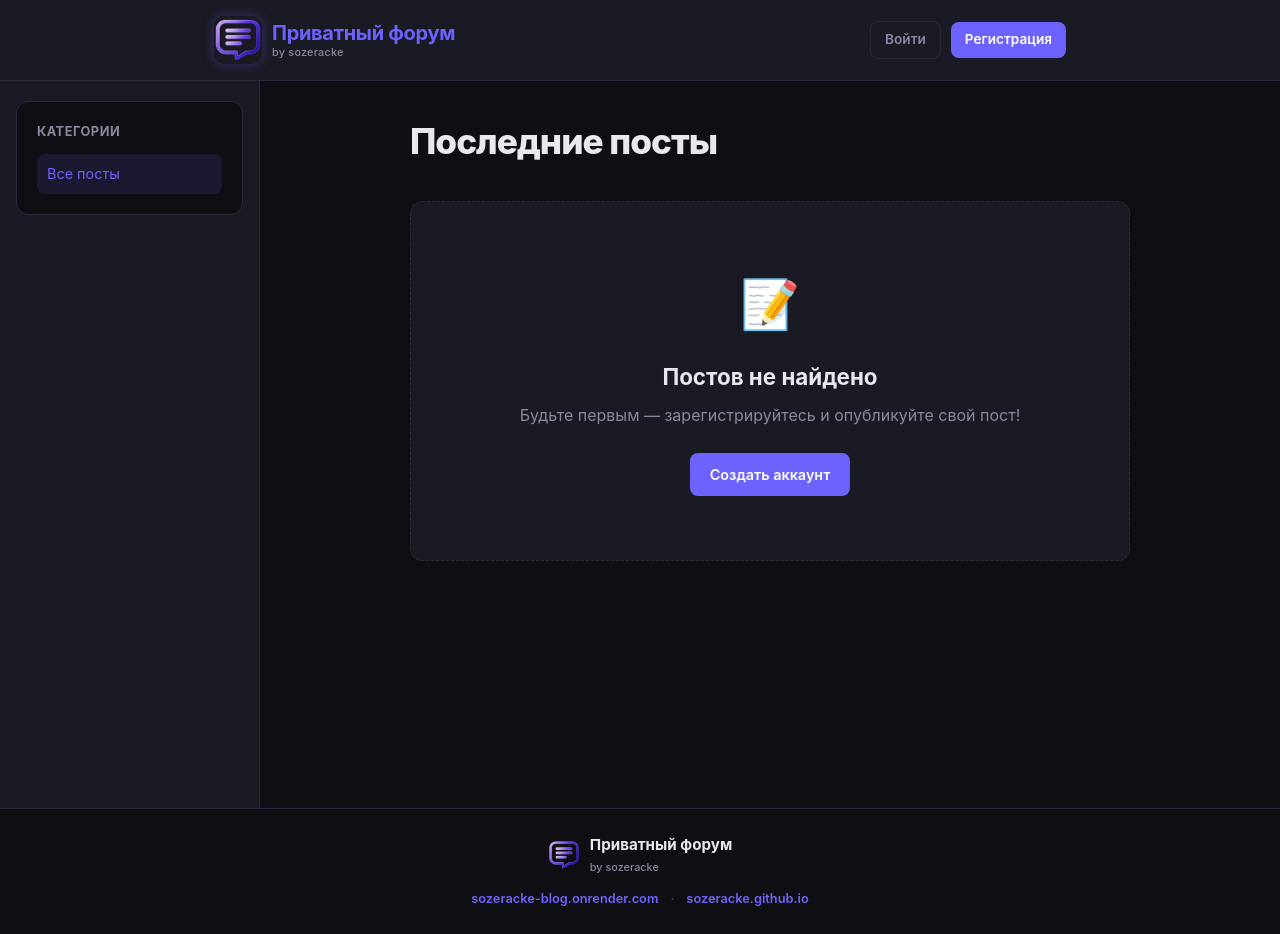
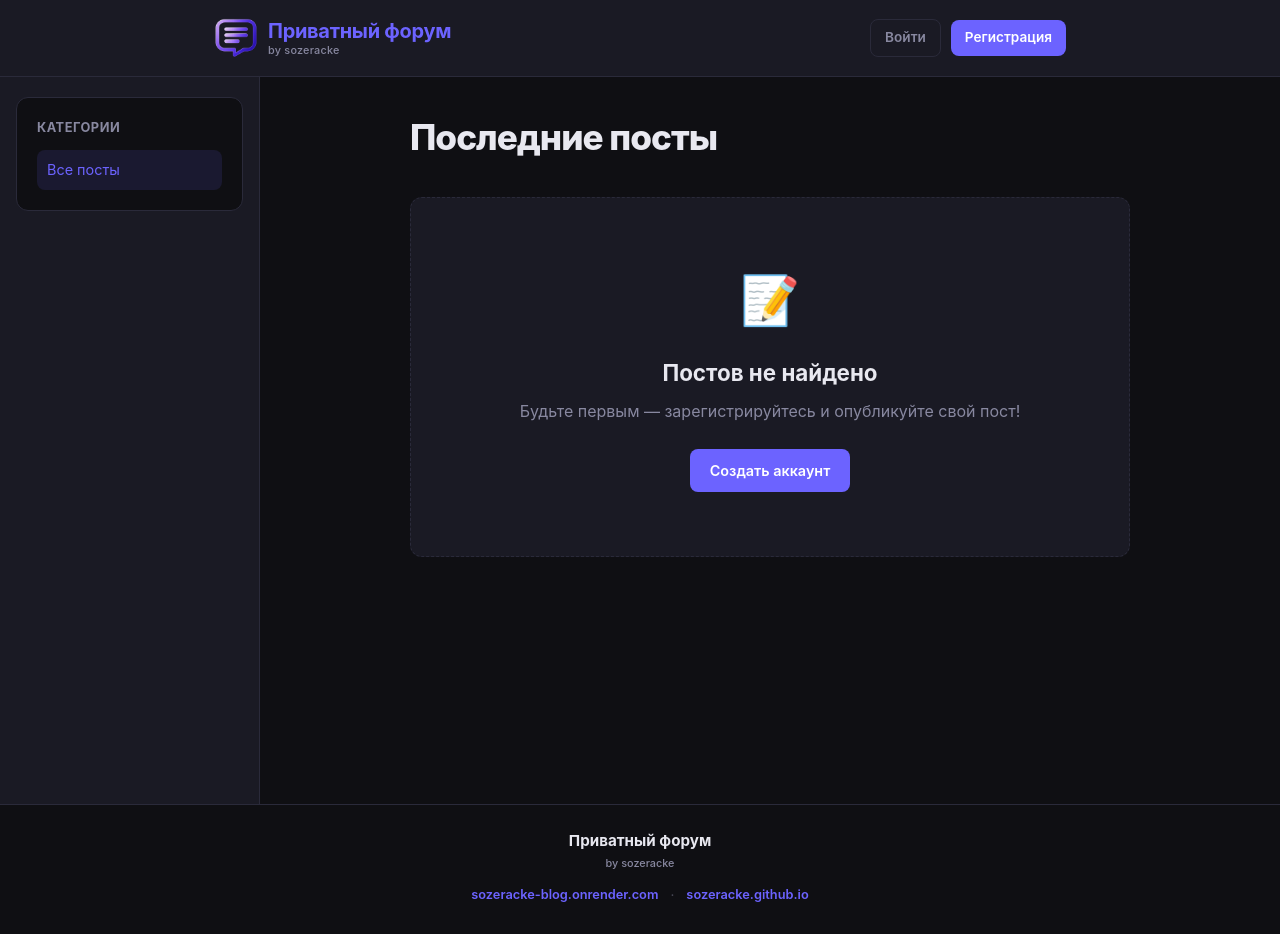
Before and after one commit to Sozeracke/sozeracke.github.io, a Flask app: page / in a window 1280 px wide. After the commit the page ends 902 px from the top, so only its background shows below. Run offline with Flask 3, Linux system fonts and the light colour scheme; data that the repository does not hold is empty; some libraries are stand-ins or nearby versions.

Commit message:
Revert favicon changes; use cropped site-logo in navbar only

```diff
--- a/static/style.css
+++ b/static/style.css
@@ -81,12 +81,11 @@ body {
 }
 
 .logo-image {
-    width: 48px;
-    height: 48px;
+    width: 44px;
+    height: 44px;
     border-radius: 10px;
-    object-fit: cover;
+    object-fit: contain;
     flex-shrink: 0;
-    box-shadow: 0 0 12px rgba(108, 99, 255, 0.35);
 }
 
 .logo-text {
@@ -1800,27 +1799,11 @@ body {
 
 .footer-brand {
     display: flex;
-    flex-direction: row;
-    align-items: center;
-    justify-content: center;
-    gap: 10px;
+    flex-direction: column;
+    align-items: center;
+    gap: 2px;
     width: 100%;
     margin-bottom: 4px;
-}
-
-.footer-logo {
-    width: 32px;
-    height: 32px;
-    border-radius: 8px;
-    object-fit: cover;
-    flex-shrink: 0;
-}
-
-.footer-brand-text {
-    display: flex;
-    flex-direction: column;
-    align-items: flex-start;
-    gap: 2px;
 }
 
 .footer-title {
--- a/templates/base.html
+++ b/templates/base.html
@@ -4,18 +4,13 @@
     <meta charset="UTF-8">
     <meta name="viewport" content="width=device-width, initial-scale=1.0">
     <title>{% block title %}{{ site_name }}{% endblock %}</title>
-    <link rel="icon" type="image/png" sizes="192x192" href="{{ url_for('static', filename='favicon-192.png') }}">
-    <link rel="icon" type="image/png" sizes="64x64" href="{{ url_for('static', filename='favicon-64.png') }}">
-    <link rel="icon" type="image/png" sizes="48x48" href="{{ url_for('static', filename='favicon-48.png') }}">
-    <link rel="icon" type="image/png" sizes="32x32" href="{{ url_for('static', filename='favicon-32.png') }}">
-    <link rel="apple-touch-icon" sizes="180x180" href="{{ url_for('static', filename='apple-touch-icon.png') }}">
-    <link rel="stylesheet" href="{{ url_for('static', filename='style.css') }}?v=12">
+    <link rel="stylesheet" href="{{ url_for('static', filename='style.css') }}?v=13">
 </head>
 <body>
     <nav class="navbar">
         <div class="container nav-inner">
             <a href="{{ url_for('index') }}" class="logo">
-                <img src="{{ url_for('static', filename='logo.png') }}" alt="" class="logo-image">
+                <img src="{{ url_for('static', filename='site-logo.png') }}" alt="" class="logo-image">
                 <span class="logo-text">
                     <span class="logo-title">{{ site_name }}</span>
                     <span class="logo-byline">{{ site_byline }}</span>
@@ -84,11 +79,8 @@
     <footer class="footer">
         <div class="container footer-inner">
             <div class="footer-brand">
-                <img src="{{ url_for('static', filename='logo.png') }}" alt="" class="footer-logo">
-                <div class="footer-brand-text">
-                    <span class="footer-title">{{ site_name }}</span>
-                    <span class="footer-byline">{{ site_byline }}</span>
-                </div>
+                <span class="footer-title">{{ site_name }}</span>
+                <span class="footer-byline">{{ site_byline }}</span>
             </div>
             <a href="{{ public_url }}" class="footer-domain">sozeracke-blog.onrender.com</a>
             <span class="footer-separator">·</span>
```
Also changed, not shown: static/apple-touch-icon.png (deleted), static/favicon-192.png (deleted), static/favicon-32.png (deleted), static/favicon-48.png (deleted), static/favicon-64.png (deleted), static/logo-256.png (deleted), static/logo.png (deleted), static/site-logo-256.png (added), static/site-logo.png (added).
